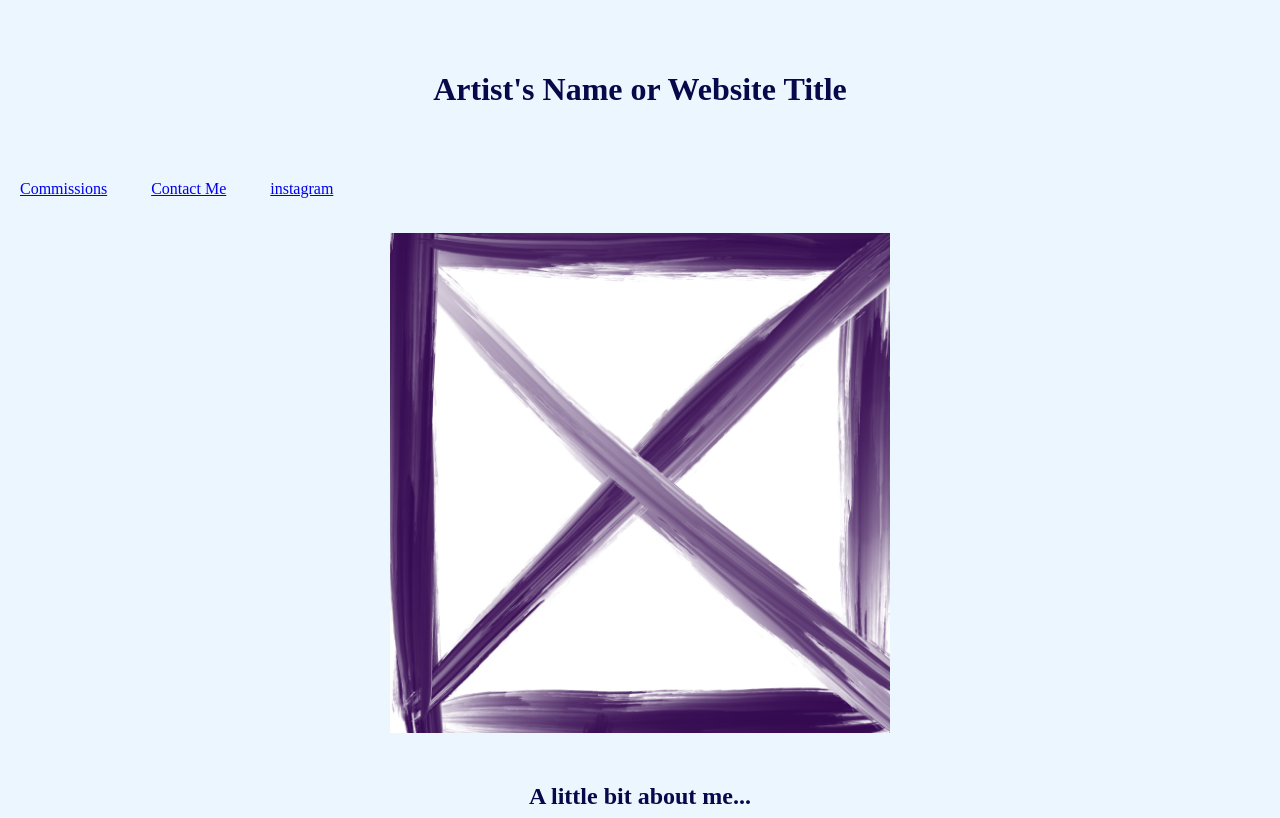
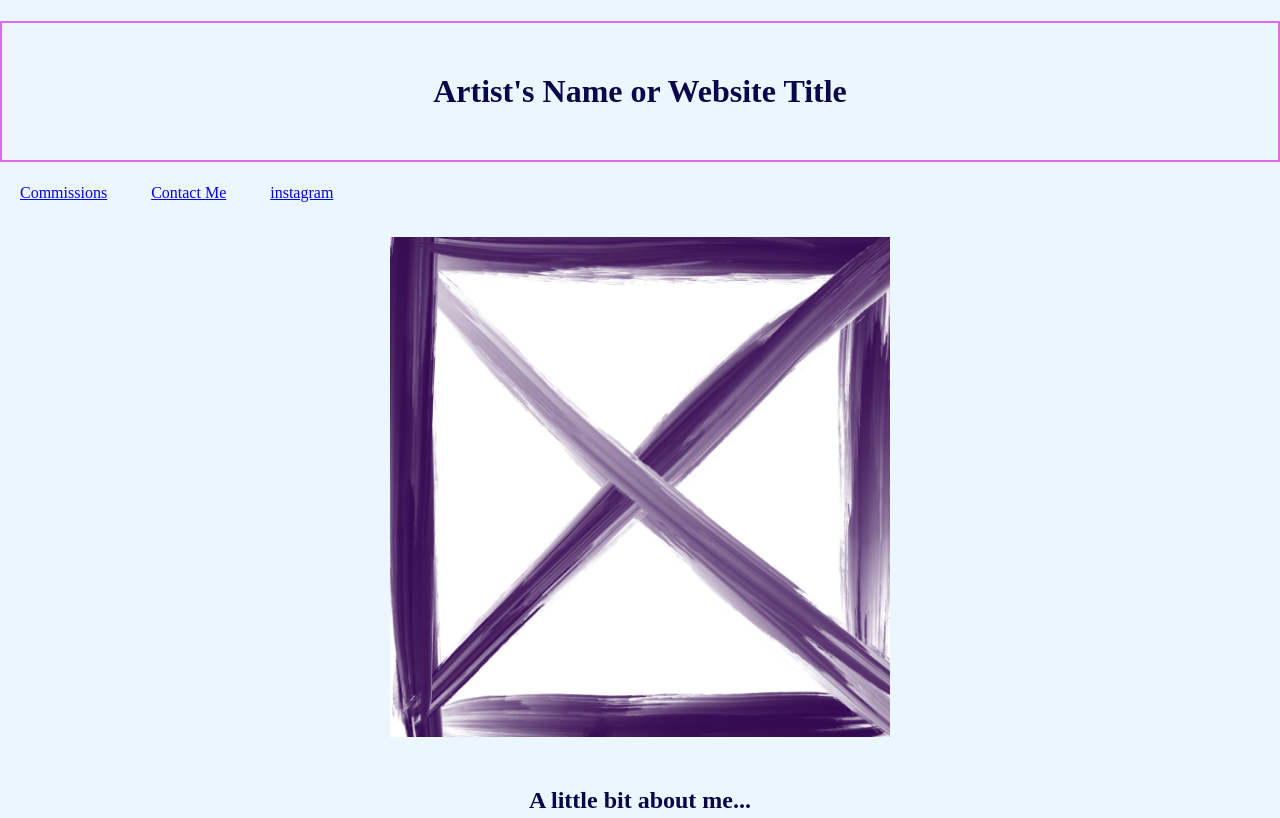
Before and after one commit to ClaytonPFair/Project_1, a plain HTML site: page index.html in a window 1280 px wide. Shown: the top 818 px of the page. Drawn offline with Linux system fonts and the light colour scheme.

Commit message:
Update main.css

```diff
--- a/css/main.css
+++ b/css/main.css
@@ -32,6 +32,7 @@ img {
 }
 
 h1{
+    border: 2px solid #e469f1;
     text-align:center;
     padding: 50px;
     color: rgb(7, 7, 74);
```
